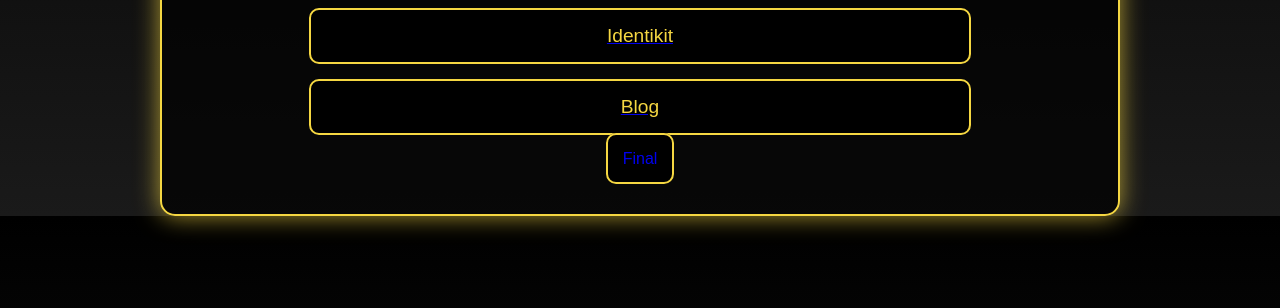
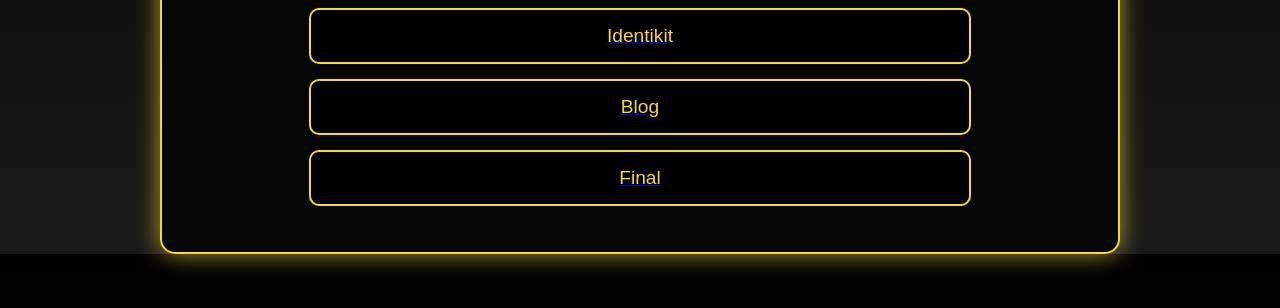
Before and after one commit to brox3n/paginas, a plain HTML site: page index.html in a window 1280 px wide. Shown: the part 400-708 px from the top of the page. Drawn offline with Linux system fonts and the light colour scheme.

Commit message:
Refactor Final link to use a div structure

```diff
--- a/index.html
+++ b/index.html
@@ -42,7 +42,10 @@
                 </div>
             </a>
 
-            <a href="https://agustinbergues.github.io/TrabajoFinal/" class="boton">Final</a>
+            <a href="https://agustinbergues.github.io/TrabajoFinal/">
+                <div class="boton">
+                    <p>Final</p>
+                </div>
 
                 </div>
             </a>
```
